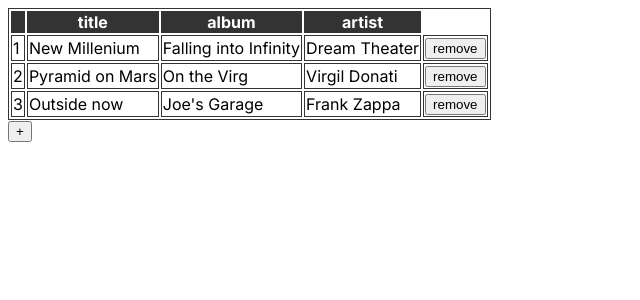
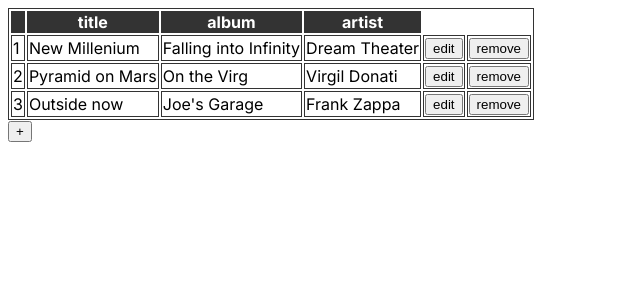
Before and after one commit to MarcoMaz/polylistsongs, a Next.js app: page / in a window 1280 px wide. Shown: the top 300 px of the page, without its empty margins (0-640 px from the left). Built offline with nearby package versions, Linux system fonts and the light colour scheme.

Commit message:
- add edit functionality

```diff
--- a/src/app/page.tsx
+++ b/src/app/page.tsx
@@ -7,10 +7,13 @@
 import FormAddSong from "@/components/FormAddSong/FormAddSong";
 import Dialog from "@/components/Dialog/Dialog";
 import TableSongs from "@/components/TableSongs/TableSongs";
+import FormEditSong from "@/components/FormEditSong/FormEditSong";
 
 export default function Home() {
   const [songs, setSongs] = useState<SongProp[]>(songsData);
   const [isDialogOpen, setIsDialogOpen] = useState<boolean>(false);
+  const [selectedSong, setSelectedSong] = useState<SongProp | null>(null);
+  const [isEditing, setIsEditing] = useState<boolean>(false);
 
   const tableFields: string[] = ["title", "album", "artist"];
 
@@ -24,15 +27,33 @@
 
   return (
     <main>
-      <TableSongs tableFields={tableFields} songs={songs} setSongs={setSongs}/>
+      <TableSongs
+        tableFields={tableFields}
+        songs={songs}
+        setSongs={setSongs}
+        setSelectedSong={setSelectedSong}
+        setIsDialogOpen={setIsDialogOpen}
+        setIsEditing={setIsEditing}
+      />
       <Button type="button" label="+" onClick={addSongButtonClick} />
       <Dialog isOpen={isDialogOpen} onClose={closeDialog}>
+        {isEditing ? (
+          <FormEditSong
+            tableFields={tableFields}
+            selectedSong={selectedSong}
+            songs={songs}
+            setSongs={setSongs}
+            setIsDialogOpen={setIsDialogOpen}
+            setIsEditing={setIsEditing}
+          />
+        ) : (
           <FormAddSong
             tableFields={tableFields}
             songs={songs}
             setSongs={setSongs}
             setIsDialogOpen={setIsDialogOpen}
           />
+        )}
       </Dialog>
     </main>
   );
--- /dev/null
+++ b/src/components/FormEditSong/FormEditSong.tsx
@@ -0,0 +1,79 @@
+import { SetStateAction, useEffect, useState } from "react";
+import Button from "../Button/Button";
+import InputText from "../InputText/InputText";
+import { SongProp } from "../../../pages/api/songs";
+
+interface FormAddSongProps {
+  selectedSong: SongProp | null;
+  tableFields: string[];
+  songs: SongProp[];
+  setSongs: React.Dispatch<SetStateAction<SongProp[]>>;
+  setIsDialogOpen: React.Dispatch<SetStateAction<boolean>>;
+  setIsEditing: React.Dispatch<SetStateAction<boolean>>;
+}
+
+export interface InputsProps {
+  [key: string]: string;
+}
+
+const FormAddSong: React.FunctionComponent<FormAddSongProps> = ({
+  selectedSong,
+  tableFields,
+  songs,
+  setSongs,
+  setIsDialogOpen,
+  setIsEditing,
+}) => {
+  const [inputFields, setInputFields] = useState<InputsProps>({
+    title: "",
+    album: "",
+    artist: "",
+  });
+
+  useEffect(() => {
+    if (selectedSong) {
+      const { title, album, artist } = selectedSong;
+      setInputFields({ title: title, album: album, artist: artist });
+    }
+  }, [selectedSong]);
+
+  const handleInputChange = (e: React.ChangeEvent<HTMLInputElement>) => {
+    const { name, value } = e.target;
+    setInputFields({ ...inputFields, [name]: value });
+  };
+
+  const handleFormSubmit = (event: React.FormEvent) => {
+    event.preventDefault();
+    if (selectedSong) {
+      const formData = new FormData(event.target as HTMLFormElement);
+      const updatedSong = Object.fromEntries(formData.entries());
+      const updatedSongs = songs.map((song) => {
+        if (song.id === selectedSong.id) {
+          return { ...song, ...updatedSong };
+        }
+        return song;
+      });
+      setSongs(updatedSongs);
+      setIsDialogOpen(false);
+      setIsEditing(false);
+    }
+  };
+
+  return (
+    <form onSubmit={handleFormSubmit}>
+      {tableFields.map((field, index) => {
+        return (
+          <InputText
+            key={index}
+            field={field}
+            handleChange={handleInputChange}
+            inputFields={inputFields}
+          />
+        );
+      })}
+      <Button type="submit" label="save" />
+    </form>
+  );
+};
+
+export default FormAddSong;
--- a/src/components/InputText/InputText.tsx
+++ b/src/components/InputText/InputText.tsx
@@ -13,7 +13,7 @@
 }) => {
   return (
     <div>
-      <label htmlFor={field}>{`Enter your ${field}:`}</label>
+      <label htmlFor={field}>{field}</label>
       <input
         type="text"
         name={field}
--- a/src/components/TableSongs/TableSongs.tsx
+++ b/src/components/TableSongs/TableSongs.tsx
@@ -6,15 +6,27 @@
   tableFields: string[];
   songs: SongProp[];
   setSongs: React.Dispatch<SetStateAction<SongProp[]>>;
+  setSelectedSong: React.Dispatch<SetStateAction<SongProp | null>>;
+  setIsDialogOpen: React.Dispatch<SetStateAction<boolean>>;
+  setIsEditing: React.Dispatch<SetStateAction<boolean>>;
 }
 
 const TableSongs: React.FunctionComponent<TableSongsProps> = ({
   tableFields,
   songs,
   setSongs,
+  setSelectedSong,
+  setIsDialogOpen,
+  setIsEditing,
 }) => {
   const handleButtonClick = (el: number) => {
     setSongs(songs.filter((a) => a.id !== el));
+  };
+
+  const handleEditClick = (props: SongProp) => {
+    setSelectedSong(props);
+    setIsEditing(true);
+    setIsDialogOpen(true);
   };
 
   return (
@@ -38,6 +50,13 @@
               <td>
                 <Button
                   type="button"
+                  label="edit"
+                  onClick={() => handleEditClick(props)}
+                />
+              </td>
+              <td>
+                <Button
+                  type="button"
                   label="remove"
                   onClick={() => handleButtonClick(props.id)}
                 />
```
Lines whose indentation alone changed are shown as unchanged.
